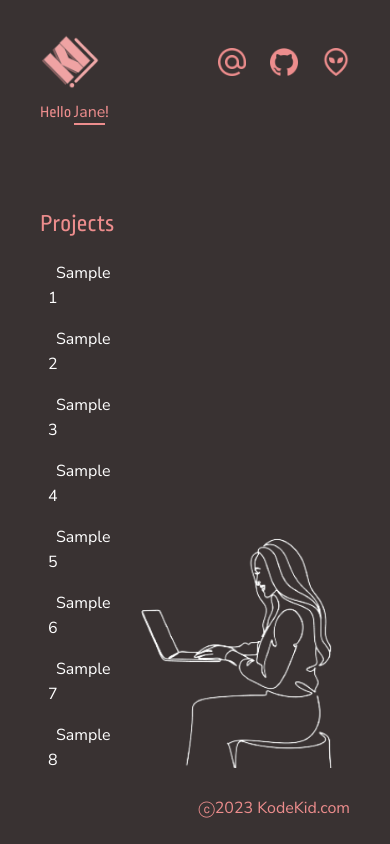
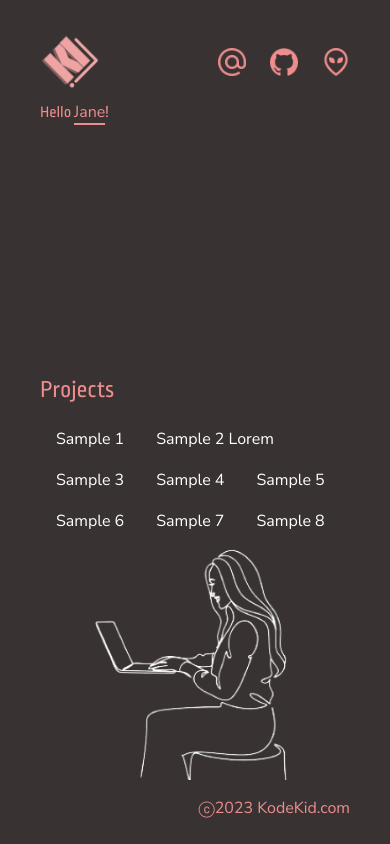
Before and after one commit to kijeia/kode-kid, a Next.js app: page / in a window 390 px wide. Built offline with nearby package versions, Linux system fonts and the light colour scheme.

Commit message:
feat: mobile responsiveness

```diff
--- a/components/AppLayout/AppLayout.scss
+++ b/components/AppLayout/AppLayout.scss
@@ -1,3 +1,3 @@
 .app-layout {
-    @apply bg-primary h-screen px-10 py-6 flex flex-col justify-between;
+    @apply bg-primary min-h-screen overflow-y-scroll px-10 py-6 flex flex-col justify-between;
 }
--- a/components/Content/Content.scss
+++ b/components/Content/Content.scss
@@ -1,16 +1,16 @@
 .content {
     @apply flex flex-1 flex-col justify-between;
     > .projects-container {
-        @apply w-full flex justify-between py-4;
+        @apply w-full flex xxs:flex-col sm:flex-row justify-between py-4;
         > .projects {
-            @apply w-1/3  h-[250px] flex flex-col place-content-end;
+            @apply xxs:w-full sm:w-1/3 md:w-1/2 lg:w-1/3 xxs:h-fit xs:h-[250px] flex flex-col place-content-end ;
             > h1 {
-                @apply text-primary font-ropa text-2xl py-3;
+                @apply text-primary font-ropa text-2xl py-3 xxs:text-center xs:text-start;
             }
             > .list {
-                @apply flex flex-wrap;
+                @apply flex flex-wrap xxs:justify-center xs:justify-start;
                 > .name{
-                    @apply cursor-pointer  p-2;
+                    @apply cursor-pointer p-2;
 
                     > span {
                         @apply h-10 pb-1  px-2 text-white font-nunito-semi;
@@ -27,6 +27,12 @@
                 }
             }
         }
+        > .image {
+            @apply w-full flex xxs:justify-center sm:justify-end;
+            > img {
+                @apply object-contain;
+            }
+        }
 
     }
 
--- a/components/Content/Content.tsx
+++ b/components/Content/Content.tsx
@@ -12,7 +12,7 @@ const sample = [
     ]
   },
   {
-    name: 'Sample 2',
+    name: 'Sample 2 Lorem',
     description:
       'Lorem ipsum dolor sit amet, consectetur adipiscing elit. Sed vestibulum ac justo eu efficitur. Nullam facilisis velit ut dapibus cursus. Vivamus varius, ipsum at ultricies cursus, lectus nisl fringilla tellus, vel vehicula augue turpis id dolor. Fusce nec luctus elit. In hac habitasse platea dictumst. Phasellus et justo id est venenatis varius eu eu nisi. Proin vel neque vel dui aliquet bibendum.',
     links: [
@@ -94,12 +94,12 @@ const Content = ({ children }: ContentProps) => (
         </div>
       </div>
       {/* Image */}
-      <div>
+      <div className='image'>
         <Image
           src='/assets/img/linear-art.png'
           alt='linear-art'
-          width={250}
-          height={250}
+          width={220}
+          height={220}
         />
       </div>
     </div>
```
